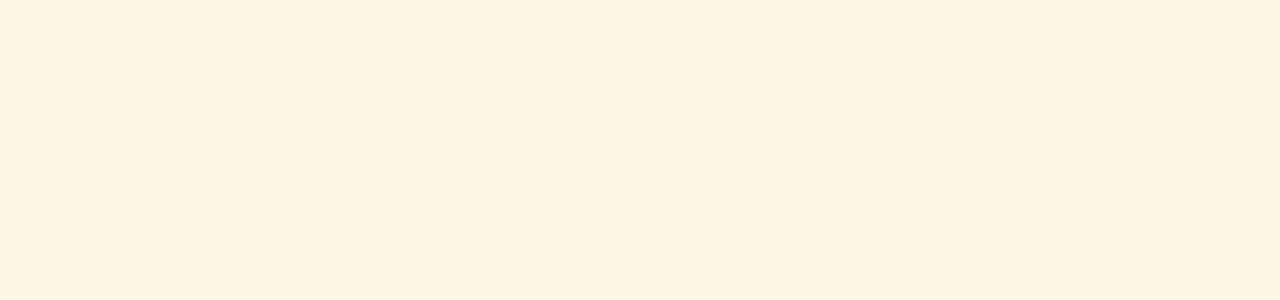
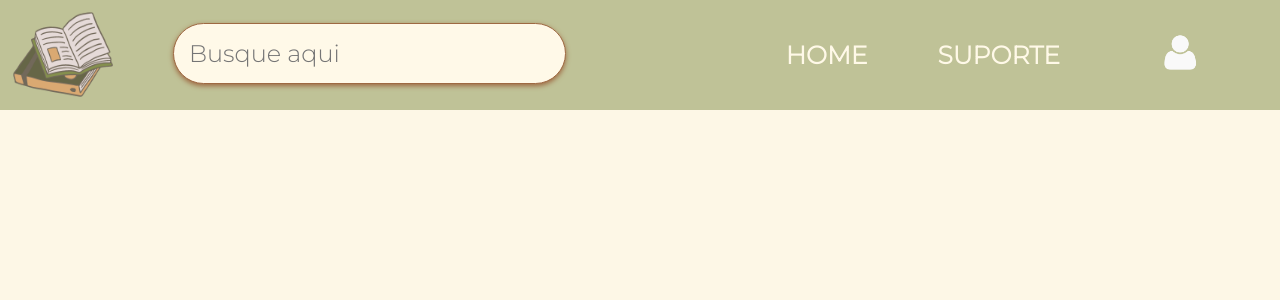
Before and after one commit to lip2d/reuse-vue, a Vue app: page /atendimento in a window 1280 px wide. Shown: the top 300 px of the page. Built offline with nearby package versions, Linux system fonts and the light colour scheme.

Commit message:
adicionando pagina suporte

```diff
--- a/src/components/Header.vue
+++ b/src/components/Header.vue
@@ -10,9 +10,8 @@
         @keyup.enter="buscar"
       />
       <ul class="eu1">
-        <li @click="toHomePage">HOME</li>
-        <li class="li2">CHAT</li>
-        <li>ATENDIMENTO</li>
+        <li @click="toHomePage" class="li2">HOME</li>
+        <li @click="toAtendimento">SUPORTE</li>
       </ul>
       <div>
         <img
@@ -39,6 +38,9 @@
     },
     toHomePage() {
       this.$router.push({ path: "/home" });
+    },
+    toAtendimento() {
+      this.$router.push({ path: "/atendimento" });
     },
     buscar() {
       if (this.pesquisa) {
@@ -73,7 +75,6 @@
 
 .li2 {
   padding-left: 70px;
-  padding-right: 70px;
 }
 
 .container {
--- a/src/router/index.js
+++ b/src/router/index.js
@@ -68,7 +68,14 @@
         },
         component: HomeView
       },
-
+      {
+        path: '/atendimento',
+        name: 'atendimento',
+        meta: {
+          requiresAuth: false
+        },
+        component: () => import('../views/atendimento.vue')
+      },
       {
         path: '/book',
         name: 'book',
--- /dev/null
+++ b/src/views/atendimento.vue
@@ -0,0 +1,9 @@
+<template>
+    <div></div>
+</template>
+
+<script>
+</script>
+
+<style>
+</style>
```
Also changed, not shown: 1 other file (tests, documents, lock files or other folders).
